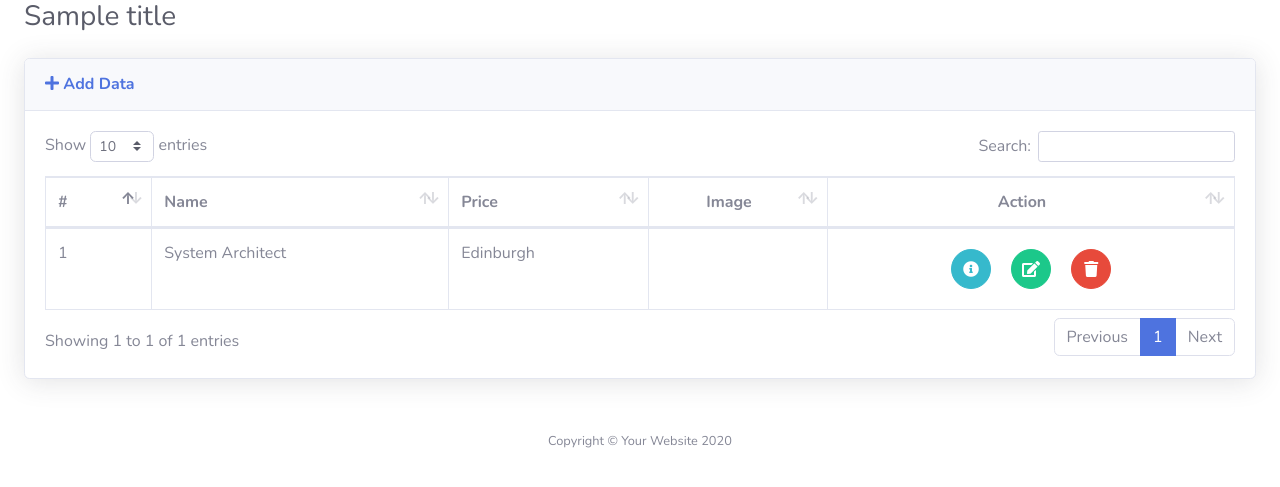
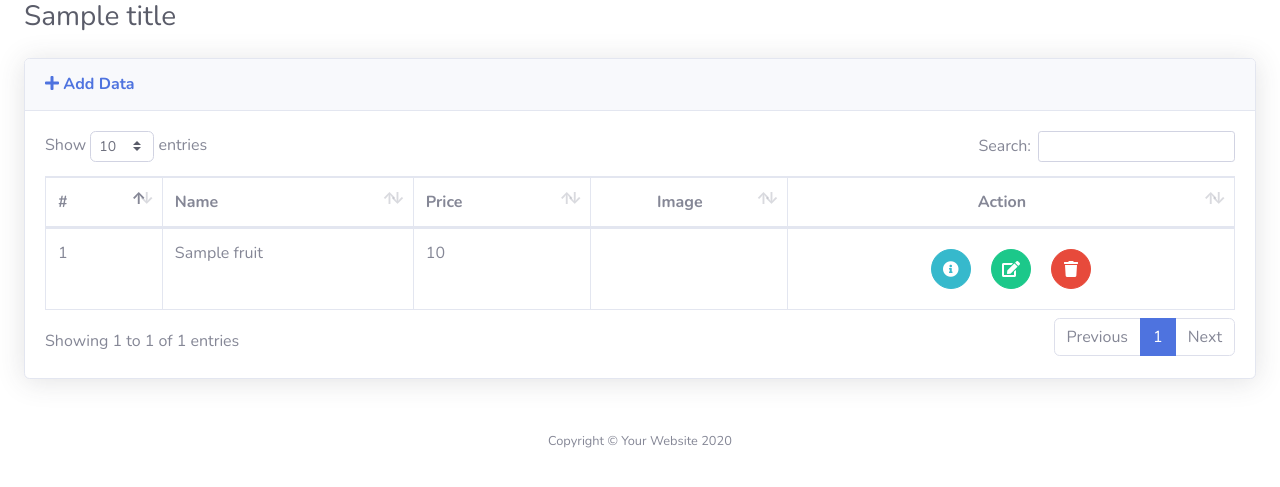
Before and after one commit to adprm/restful-api, a PHP site: the page made by rest-client/application/views/fruit/index.php in a window 1280 px wide. Shown: the top 487 px of the page. Run offline with PHP 8.4, Linux system fonts and the light colour scheme; the template is opened without the code that fills it: most values are stand-ins (such as "Sample title", 1, 10 or a date in 2020); data that the repository does not hold is empty.

Commit message:
looping data

```diff
--- a/rest-client/application/views/fruit/index.php
+++ b/rest-client/application/views/fruit/index.php
@@ -22,11 +22,12 @@
                     </thead>
                     <tbody>
                         <?php $index = 1; ?>
+                        <?php foreach($fruits as $fruit) : ?>
                         <tr>
                             <td><?= $index; ?></td>
-                            <td>System Architect</td>
-                            <td>Edinburgh</td>
-                            <td class="text-center"><img src="<?php echo base_url('assets/img/default.jpg'); ?>" width="64" /></td>
+                            <td><?= $fruit->name; ?></td>
+                            <td><?= $fruit->price; ?></td>
+                            <td class="text-center"><img src="<?php echo base_url('assets/img/'.$fruit->image); ?>" width="64" /></td>
                             <td class="text-center action">
                                 <a href="#" class="btn btn-info btn-circle m-2" data-toggle="tooltip" data-placement="top" title="Detail"><i class="fas fa-info-circle"></i></a>
                                 <a href="#" class="btn btn-success btn-circle m-2" data-toggle="tooltip" data-placement="top" title="Edit"><i class="fas fa-edit"></i></a>
@@ -34,6 +35,7 @@
                             </td>
                         </tr>
                         <?php $index++; ?>
+                        <?php endforeach; ?>
                     </tbody>
                 </table>
             </div>
```
